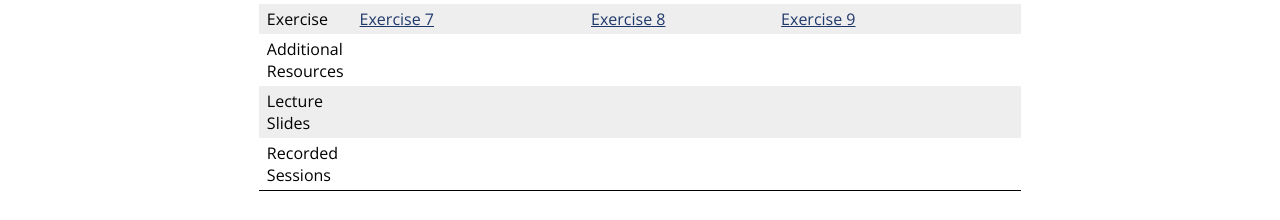
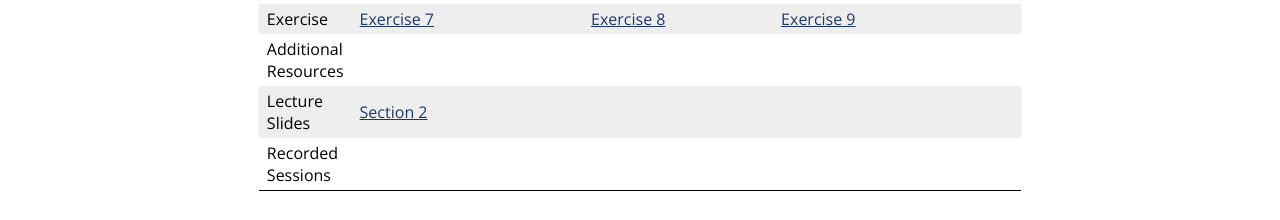
Before and after one commit to jhu-ip/cs220-s22, a Jekyll site: the page built from material.md, in a window 1280 px wide. Shown: the part 746-966 px from the top of the page. Built offline with Jekyll 4.4.1, drawn with Linux system fonts in a browser that asks for light colours; some web fonts are replaced.

Commit message:
Added slides for today

```diff
--- a/material.csv
+++ b/material.csv
@@ -88,6 +88,7 @@
 3,1,02/07,Video,"Recursion",https://jh.hosted.panopto.com/Panopto/Pages/Viewer.aspx?id=12215376-94e9-48dd-8d5a-ae230027937e
 3,1,02/07,Recap,"Day 7",questions/day07.html
 3,1,02/07,Exercise,"Exercise 7",exercise/ex07.html
+3,1,02/07,LectureSlides,"Section 2",slides/sec02/07.pdf
 3,2,02/09,Slides,"Separate compilation",slides/day08_separate_compilation.pdf
 3,2,02/09,Slides,"Makefiles",slides/day08_makefiles.pdf
 3,2,02/09,Slides,"Header guards",slides/day08_header_guards.pdf
--- a/material.md
+++ b/material.md
@@ -176,7 +176,7 @@
     </tr>
     <tr>
       <td>Lecture<br>Slides</td>
-      <td></td>
+      <td><a href='slides/sec02/07.pdf'>Section 2</a></td>
       <td></td>
       <td></td>
     </tr>
```
